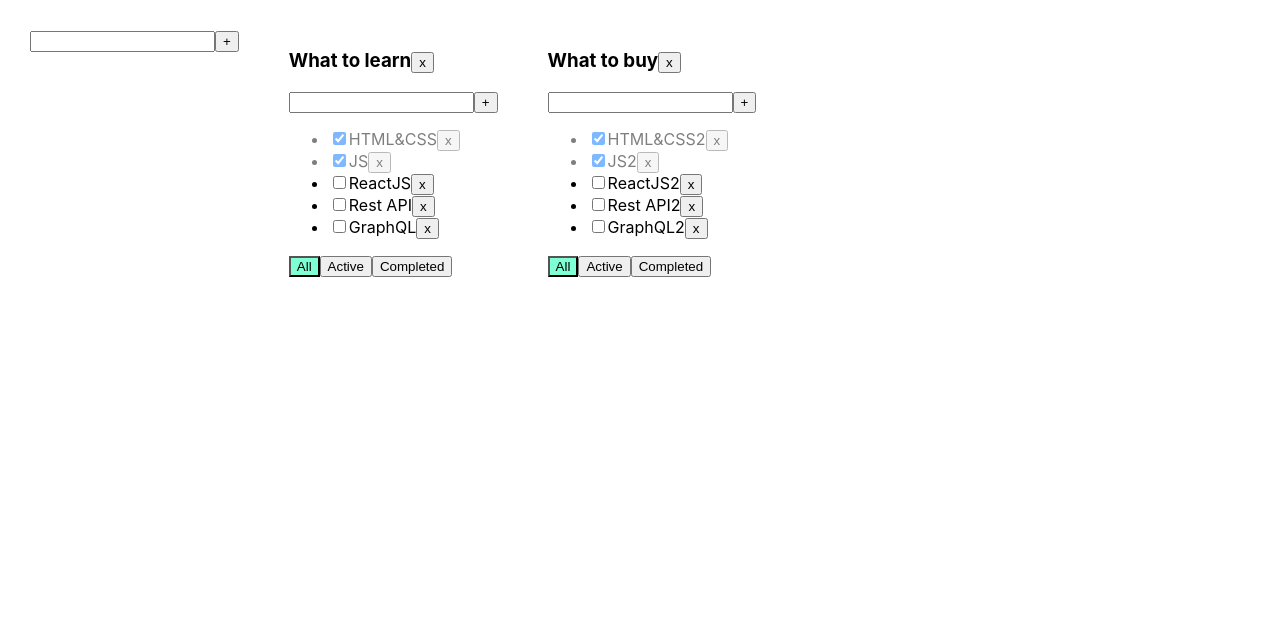
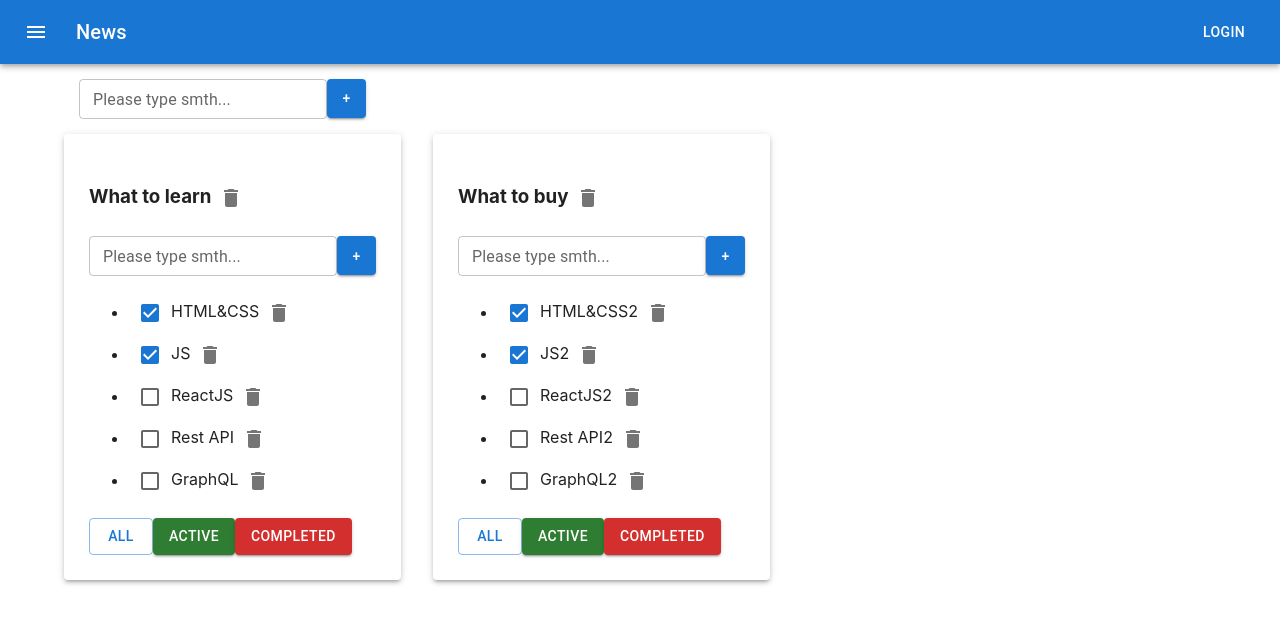
Before and after one commit to oksivasilinka/checkFlow, a React (Create React App) app: page / in a window 1280 px wide. Shown: the top 624 px of the page. Built offline with nearby package versions, Linux system fonts and the light colour scheme.

Commit message:
unit 7 material ui

```diff
--- a/package.json
+++ b/package.json
@@ -3,6 +3,10 @@
   "version": "0.1.0",
   "private": true,
   "dependencies": {
+    "@emotion/react": "^11.11.0",
+    "@emotion/styled": "^11.11.0",
+    "@mui/icons-material": "^5.11.16",
+    "@mui/material": "^5.13.3",
     "@testing-library/jest-dom": "^5.16.5",
     "@testing-library/react": "^13.4.0",
     "@testing-library/user-event": "^13.5.0",
--- a/src/AddItemForm.tsx
+++ b/src/AddItemForm.tsx
@@ -1,4 +1,6 @@
 import React, {ChangeEvent, KeyboardEvent, useState} from "react";
+import Button from '@mui/material/Button';
+import TextField from '@mui/material/TextField';
 
 export type PropsType = {
     callBack: (todolistId: string)=> void
@@ -27,20 +29,43 @@ export const AddItemForm = (props: PropsType) => {
 
     const onKeyPressHandler = (e: KeyboardEvent<HTMLInputElement>) => {
         setError(null);
-        if (e.charCode === 13) {
+        if (e.key === 'Enter') {
             addTask();
         }
     }
 
+    const buttonStyles={
+        maxWidth: '39px',
+        maxHeight: '39px',
+        minWidth: '39px',
+        minHeight: '39px'
+    }
+
     return (
         <div>
-            <input value={title}
-                   onChange={onChangeHandler}
-                   onKeyPress={onKeyPressHandler}
-                   className={error ? "error" : ""}
+            {/*<input value={title}*/}
+            {/*       onChange={onChangeHandler}*/}
+            {/*       onKeyDown={onKeyPressHandler}*/}
+            {/*       className={error ? "error" : ""}*/}
+            {/*/>*/}
+
+            <TextField
+                error={!!error}
+                id="outlined-basic"
+                label={ !!error ? 'Title is required' : 'Please type smth...'}
+                variant="outlined"
+                size='small'
+                value={title}
+                onChange={onChangeHandler}
+                onKeyDown={onKeyPressHandler}
+
             />
-            <button onClick={addTask}>+</button>
-            {error && <div className="error-message">{error}</div>}
+
+
+
+            <Button onClick={addTask} variant="contained" style={buttonStyles}>+</Button>
+            {/*<button onClick={addTask}>+</button>*/}
+            {/*{error && <div className="error-message">{error}</div>}*/}
         </div>
     )
 }
--- a/src/App.css
+++ b/src/App.css
@@ -1,25 +1,25 @@
 
 .App {
-  padding: 30px;
-  display: flex;
+  /*padding: 30px;*/
+  /*display: flex;*/
 }
 
-.App > div {
-  margin-right: 50px;
-}
+/*.App > div {*/
+/*  margin-right: 50px;*/
+/*}*/
 
-.error {
-  border: red 1px solid;
-}
+/*.error {*/
+/*  border: red 1px solid;*/
+/*}*/
 
-.error-message {
-  color: red;
-}
+/*.error-message {*/
+/*  color: red;*/
+/*}*/
 
-.active-filter {
-  background-color: aquamarine;
-}
+/*.active-filter {*/
+/*  background-color: aquamarine;*/
+/*}*/
 
-.is-done {
-  opacity: 0.5;
-}
+/*.is-done {*/
+/*  opacity: 0.5;*/
+/*}*/
--- a/src/App.tsx
+++ b/src/App.tsx
@@ -3,6 +3,8 @@ import './App.css';
 import {TaskType, Todolist} from './Todolist';
 import {v1} from 'uuid';
 import {AddItemForm} from "./AddItemForm";
+import ButtonAppBar from "./ButtonAppBar";
+import {Container, Grid, Paper} from "@mui/material";
 
 export type FilterValuesType = "all" | "active" | "completed";
 
@@ -42,7 +44,7 @@ function App() {
         ]
     });
     const removeTodolist = (todolistId: string) => {
-        setTodolists((todolists.filter(el=> el.id !== todolistId)))
+        setTodolists((todolists.filter(el => el.id !== todolistId)))
         delete tasks[todolistId]
         console.log('del')
     }
@@ -65,7 +67,7 @@ function App() {
         setTodolists(todolists.map(el => el.id === todolistId ? {...el, filter: value} : el))
     }
 
-    const addTodolist = (newTitle: string)=> {
+    const addTodolist = (newTitle: string) => {
         const todolistId = v1()
         const newTodolist: TodolistsType = {id: todolistId, title: newTitle, filter: 'all'}
         setTodolists([newTodolist, ...todolists])
@@ -78,26 +80,37 @@ function App() {
     }
 
     const updateTask = (todolistTd: string, taskId: string, updateTitle: string) => {
-       setTasks({...tasks, [todolistTd]: tasks[todolistTd].map(el => el.id === taskId
-               ?{...el, title: updateTitle}
-               : el)})
+        setTasks({
+            ...tasks, [todolistTd]: tasks[todolistTd].map(el => el.id === taskId
+                ? {...el, title: updateTitle}
+                : el)
+        })
     }
 
     return (
         <div className="App">
 
+            <ButtonAppBar/>
+           <Container fixed >
+               <Grid container  style={{padding: "15px"}}>
                    <AddItemForm callBack={addTodolist}/>
+               </Grid>
 
+
+
+               <Grid container spacing={4}>
                    {todolists.map(el => {
                        let tasksForTodolist = tasks[el.id];
 
                        if (el.filter === "active") {
-                    tasksForTodolist = tasks[el.id].filter(t => t.isDone === false);
+                           tasksForTodolist = tasks[el.id].filter(t => !t.isDone);
                        }
                        if (el.filter === "completed") {
-                    tasksForTodolist = tasks[el.id].filter(t => t.isDone === true);
+                           tasksForTodolist = tasks[el.id].filter(t => t.isDone);
                        }
                        return (
+                           <Grid item>
+                               <Paper elevation={3} style={{padding: "25px"}}>
                                    <Todolist key={el.id}
                                              title={el.title}
                                              todolistId={el.id}
@@ -111,8 +124,16 @@ function App() {
                                              updateTask={updateTask}
                                              updateTodolist={updateTodolist}
                                    />
+                               </Paper>
+                           </Grid>
+
                        )
                    })}
+               </Grid>
+
+
+           </Container>
+
 
         </div>
     );
--- /dev/null
+++ b/src/ButtonAppBar.tsx
@@ -0,0 +1,32 @@
+import * as React from 'react';
+import AppBar from '@mui/material/AppBar';
+import Box from '@mui/material/Box';
+import Toolbar from '@mui/material/Toolbar';
+import Typography from '@mui/material/Typography';
+import Button from '@mui/material/Button';
+import IconButton from '@mui/material/IconButton';
+import MenuIcon from '@mui/icons-material/Menu';
+
+export default function ButtonAppBar() {
+    return (
+        <Box sx={{ flexGrow: 1 }}>
+            <AppBar position="static">
+                <Toolbar>
+                    <IconButton
+                        size="large"
+                        edge="start"
+                        color="inherit"
+                        aria-label="menu"
+                        sx={{ mr: 2 }}
+                    >
+                        <MenuIcon />
+                    </IconButton>
+                    <Typography variant="h6" component="div" sx={{ flexGrow: 1 }}>
+                        News
+                    </Typography>
+                    <Button color="inherit">Login</Button>
+                </Toolbar>
+            </AppBar>
+        </Box>
+    );
+}
--- a/src/Todolist.tsx
+++ b/src/Todolist.tsx
@@ -1,7 +1,11 @@
-import React, {ChangeEvent, KeyboardEvent, useState} from 'react';
+import React, {ChangeEvent} from 'react';
 import {FilterValuesType} from './App';
 import {AddItemForm} from "./AddItemForm";
 import {EditableSpan} from "./EditableSpan";
+import IconButton from '@mui/material/IconButton';
+import DeleteIcon from '@mui/icons-material/Delete';
+import Button from '@mui/material/Button';
+import Checkbox from '@mui/material/Checkbox';
 
 export type TaskType = {
     id: string
@@ -19,8 +23,8 @@ type PropsType = {
     changeTaskStatus: (todolistId: string, taskId: string, isDone: boolean) => void
     filter: FilterValuesType
     removeTodolist: (todolistId: string) => void
-    updateTask: (todolistTd: string, taskId: string, updateTitle: string)=> void
-    updateTodolist: (todolistTd: string, updateTitle: string)=> void
+    updateTask: (todolistTd: string, taskId: string, updateTitle: string) => void
+    updateTodolist: (todolistTd: string, updateTitle: string) => void
 
 }
 
@@ -49,10 +53,14 @@ export function Todolist(props: PropsType) {
     return <div>
         <h3>
             <EditableSpan oldTitle={props.title} callBack={updateTodoHandler}/>
-            <button onClick={removeTodolistHandler}>x</button>
+            {/*<button onClick={removeTodolistHandler}>x</button>*/}
+
+            <IconButton aria-label="delete" onClick={removeTodolistHandler}>
+                <DeleteIcon/>
+            </IconButton>
         </h3>
 
-        <AddItemForm callBack={addTaskHandler} />
+        <AddItemForm callBack={addTaskHandler}/>
         <ul>
             {
                 props.tasks.map(t => {
@@ -62,29 +70,43 @@ export function Todolist(props: PropsType) {
                     }
 
                     return <li key={t.id} className={t.isDone ? "is-done" : ""}>
-                        <input type="checkbox"
-                               onChange={onChangeHandler}
-                               checked={t.isDone}/>
-                        <EditableSpan oldTitle={t.title} callBack={(updateTitle)=>{updateTaskHandler(t.id, updateTitle)}}/>
-                        <button onClick={onClickHandler}>x</button>
+
+                        {/*<input type="checkbox"*/}
+                        {/*       onChange={onChangeHandler}*/}
+                        {/*       checked={t.isDone}/>*/}
+
+
+                        <Checkbox onChange={onChangeHandler}
+                                  checked={t.isDone} />
+
+
+                        <EditableSpan oldTitle={t.title} callBack={(updateTitle) => {
+                            updateTaskHandler(t.id, updateTitle)
+                        }}/>
+                        {/*<button onClick={onClickHandler}>x</button>*/}
+                        <IconButton aria-label="delete" onClick={onClickHandler}>
+                            <DeleteIcon/>
+                        </IconButton>
+
                     </li>
                 })
             }
         </ul>
         <div>
-            <button className={props.filter === 'all' ? "active-filter" : ""}
-                    onClick={onAllClickHandler}>All
-            </button>
-            <button className={props.filter === 'active' ? "active-filter" : ""}
-                    onClick={onActiveClickHandler}>Active
-            </button>
-            <button className={props.filter === 'completed' ? "active-filter" : ""}
-                    onClick={onCompletedClickHandler}>Completed
-            </button>
+            <Button variant={props.filter === 'all' ? "outlined" : "contained"} color="primary"
+                    onClick={onAllClickHandler}> All
+            </Button>
+            <Button variant={props.filter === 'active' ? "outlined" : "contained"} color="success"
+                    onClick={onActiveClickHandler}> Active
+            </Button>
+            <Button variant={props.filter === 'completed' ? "outlined" : "contained"} color="error"
+                    onClick={onCompletedClickHandler}> Completed
+            </Button>
+
+            {/*<button className={props.filter === 'all' ? "active-filter" : ""} onClick={onAllClickHandler}>All</button>*/}
+            {/*<button className={props.filter === 'active' ? "active-filter" : ""} onClick={onActiveClickHandler}>Active</button>*/}
+            {/*<button className={props.filter === 'completed' ? "active-filter" : ""}onClick={onCompletedClickHandler}>Completed</button>*/}
+
         </div>
     </div>
 }
-
-
-//установить материал юай
-//подтянуть кнопку
```
Also changed, not shown: 1 other file (tests, documents, lock files or other folders). Lines whose indentation alone changed are shown as unchanged.
